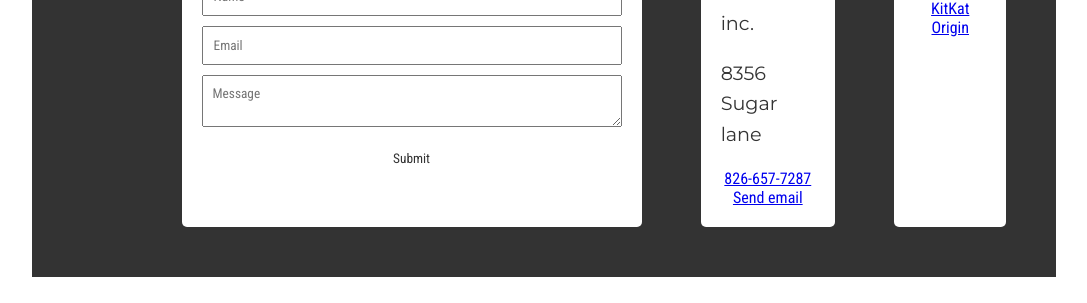
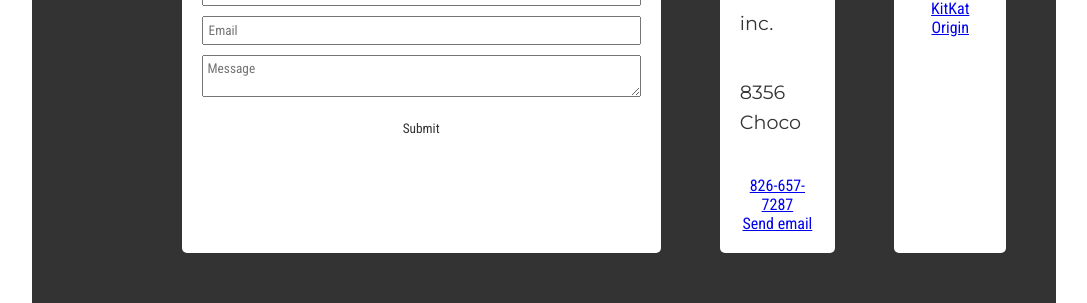
Before and after one commit to LUGC-ozenderm/Assignment03_CSS, a plain HTML site: page index.html in a window 1280 px wide. Shown: the part 2339-2642 px from the top of the page, without its empty margins (96-1183 px from the left). Before the commit the page ends 2616 px from the top, so only its background shows below. Drawn offline with Linux system fonts and the light colour scheme.

Commit message:
Please enter the commit message for your changes. Lines starting with '#' will be ignored, and an empty message aborts the commit.
On branch main
Your branch is up to date with 'origin/main'.

Changes to be committed:
	modified:   css/style.css
	modified:   index.html

```diff
--- a/css/style.css
+++ b/css/style.css
@@ -166,7 +166,7 @@ footer {
 .contact-form input,
 .contact-form textarea {
     width: 100%;
-    padding: 10px;
+    padding: 5px;
     margin-bottom: 10px;
 }
 
--- a/index.html
+++ b/index.html
@@ -85,8 +85,8 @@
                 </form>
             </div>
             <div class="company-info">
-                <p>Sweets inc.</p>
-                <p>8356 Sugar lane</p>
+                <p>Sweets inc.</p><br>
+                <p>8356 Choco</p><br>
                 <a href=“tel:+5555555555”>826-657-7287</a><br>
                 <a href="uhdfuberv@gmail.com">Send email</a>
             </div>
```
